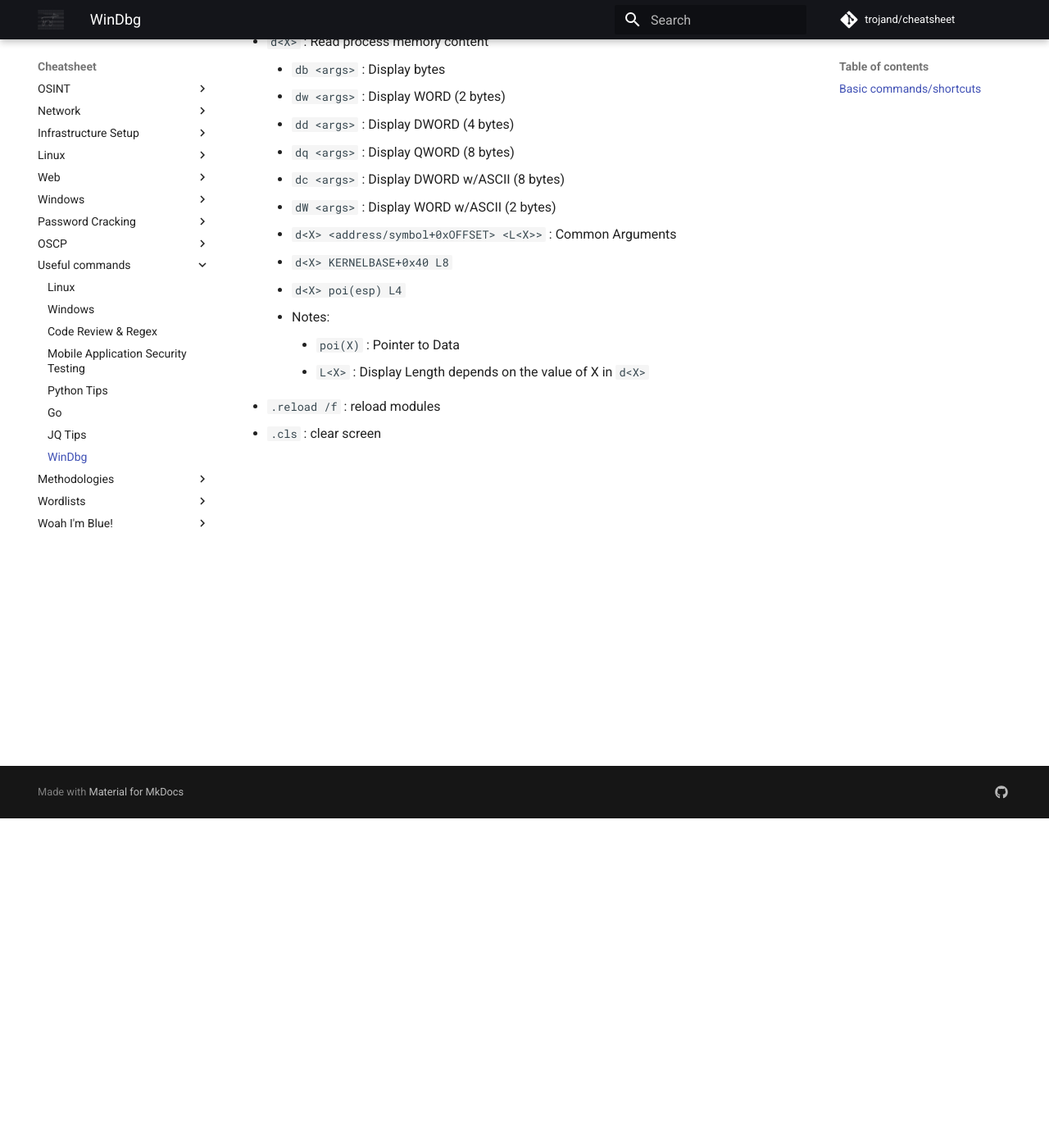
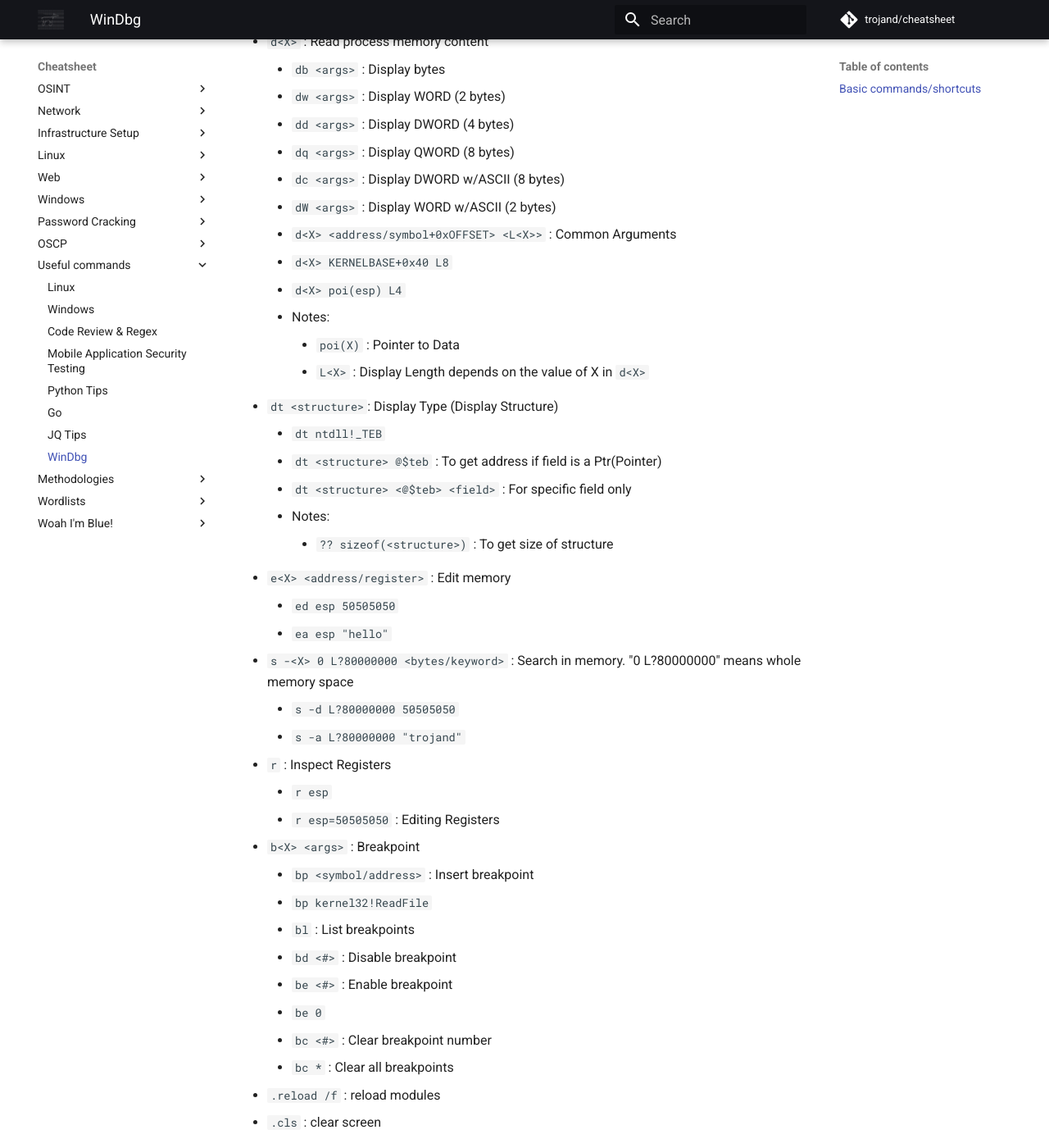
Before and after one commit to trojand/cheatsheet, an MkDocs documentation site: the page built from docs/Useful_Commands/WinDbg.md, in a window 1280 px wide and 1400 px high, scrolled down 402 px. Shown: the whole window at 82% size. Built offline with MkDocs 1.6.1 and Material for MkDocs 9.7.7, drawn with Linux system fonts in a browser that asks for light colours; comment, search, counter and statistics services are not loaded.

Commit message:
Update WinDbg.md

```diff
--- a/docs/Useful_Commands/WinDbg.md
+++ b/docs/Useful_Commands/WinDbg.md
@@ -20,6 +20,33 @@
     * Notes:
         * `poi(X)` : Pointer to Data
         * `L<X>` : Display Length depends on the value of X in `d<X>`
+* `dt <structure>`: Display Type (Display Structure)
+    * `dt ntdll!_TEB`
+    * `dt <structure> @$teb` : To get address if field is a Ptr(Pointer)
+    * `dt <structure> <@$teb> <field>` : For specific field only
+    * Notes:
+        * `?? sizeof(<structure>)` : To get size of structure
+* `e<X> <address/register>` : Edit memory
+    * `ed esp 50505050`
+    * `ea esp "hello"`
+* `s -<X> 0 L?80000000 <bytes/keyword>` : Search in memory. "0 L?80000000" means whole memory space
+    * `s -d L?80000000 50505050`
+    * `s -a L?80000000 "trojand"`
+* `r` : Inspect Registers
+    * `r esp`
+    * `r esp=50505050` : Editing Registers
+* `b<X> <args>` : Breakpoint
+    * `bp <symbol/address>` : Insert breakpoint
+    * `bp kernel32!ReadFile`
+    * `bl` : List breakpoints
+    * `bd <#>` : Disable breakpoint <number>
+    * `be <#>` : Enable breakpoint <number>
+    * `be 0`
+    * `bc <#>` : Clear breakpoint number
+    * `bc *` : Clear all breakpoints
+
+
+
 
 
 * `.reload /f` : reload modules
```
